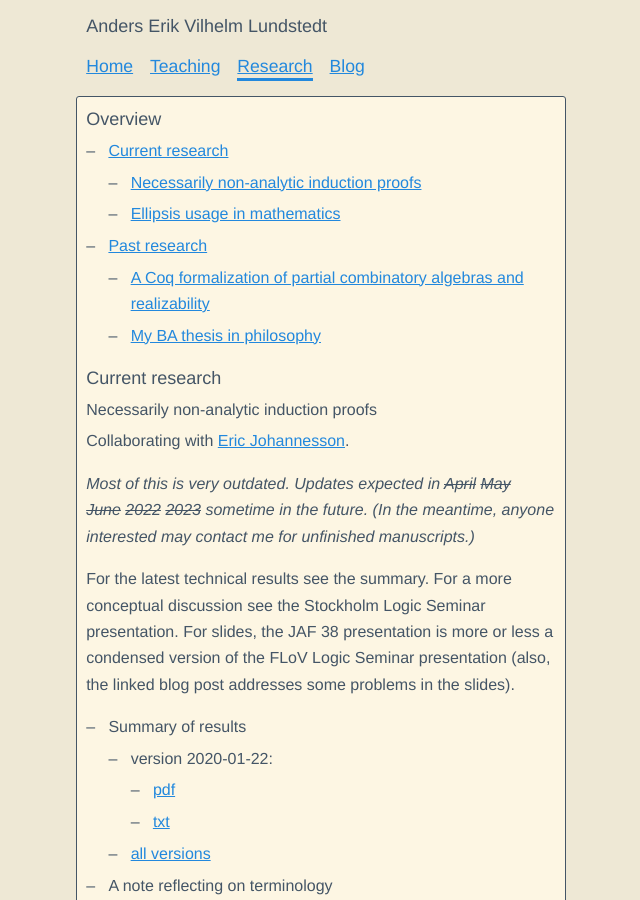
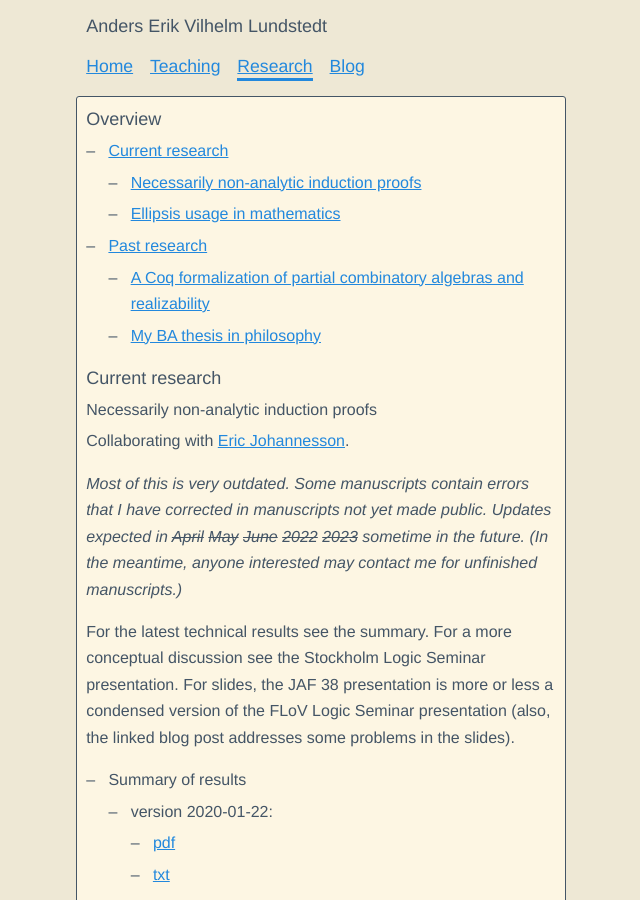
Before and after one commit to anderslundstedt/anderslundstedt.github.io, a Jekyll site: the page built from research/index.md, in a window 1280 px wide and 900 px high. Shown: the whole window, without its empty margins (319-959 px from the left). Built offline with Jekyll 4.4.1, drawn with Linux system fonts in a browser that asks for light colours.

Commit message:
update research disclaimer

```diff
--- a/research/index.md
+++ b/research/index.md
@@ -17,9 +17,10 @@ title: Research
 
 Collaborating with [Eric Johannesson](https://ericjohannesson.com).
 
-*Most of this is very outdated. Updates expected in ~~April~~ ~~May~~
-~~June~~ ~~2022~~ ~~2023~~ sometime in the future. (In the meantime, anyone
-interested may contact me for unfinished manuscripts.)*
+*Most of this is very outdated. Some manuscripts contain errors that I have
+corrected in manuscripts not yet made public. Updates expected in ~~April~~
+~~May~~ ~~June~~ ~~2022~~ ~~2023~~ sometime in the future. (In the meantime,
+anyone interested may contact me for unfinished manuscripts.)*
 
 For the latest technical results see the summary. For a more conceptual
 discussion see the Stockholm Logic Seminar presentation. For slides, the JAF 38
```
